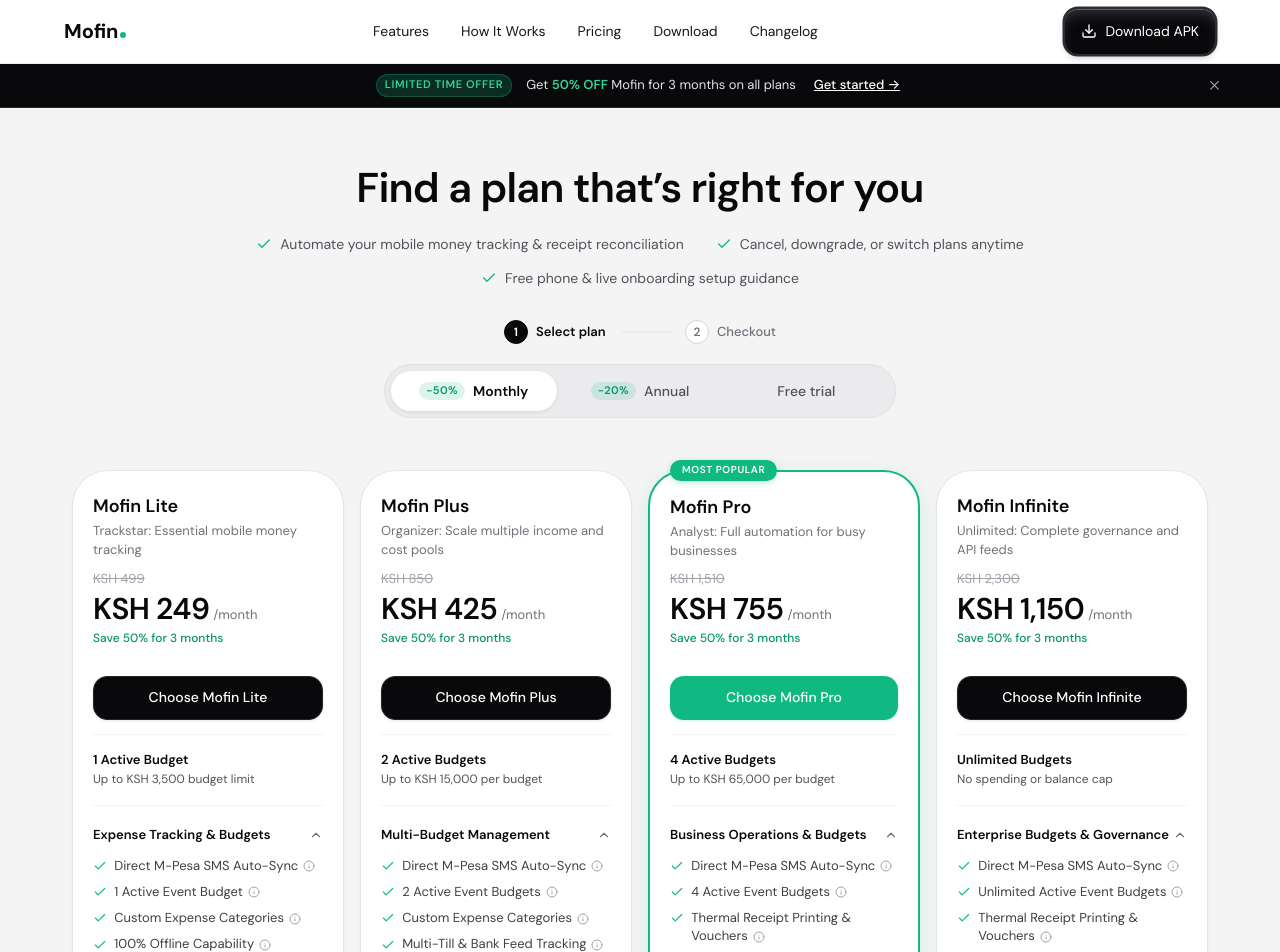
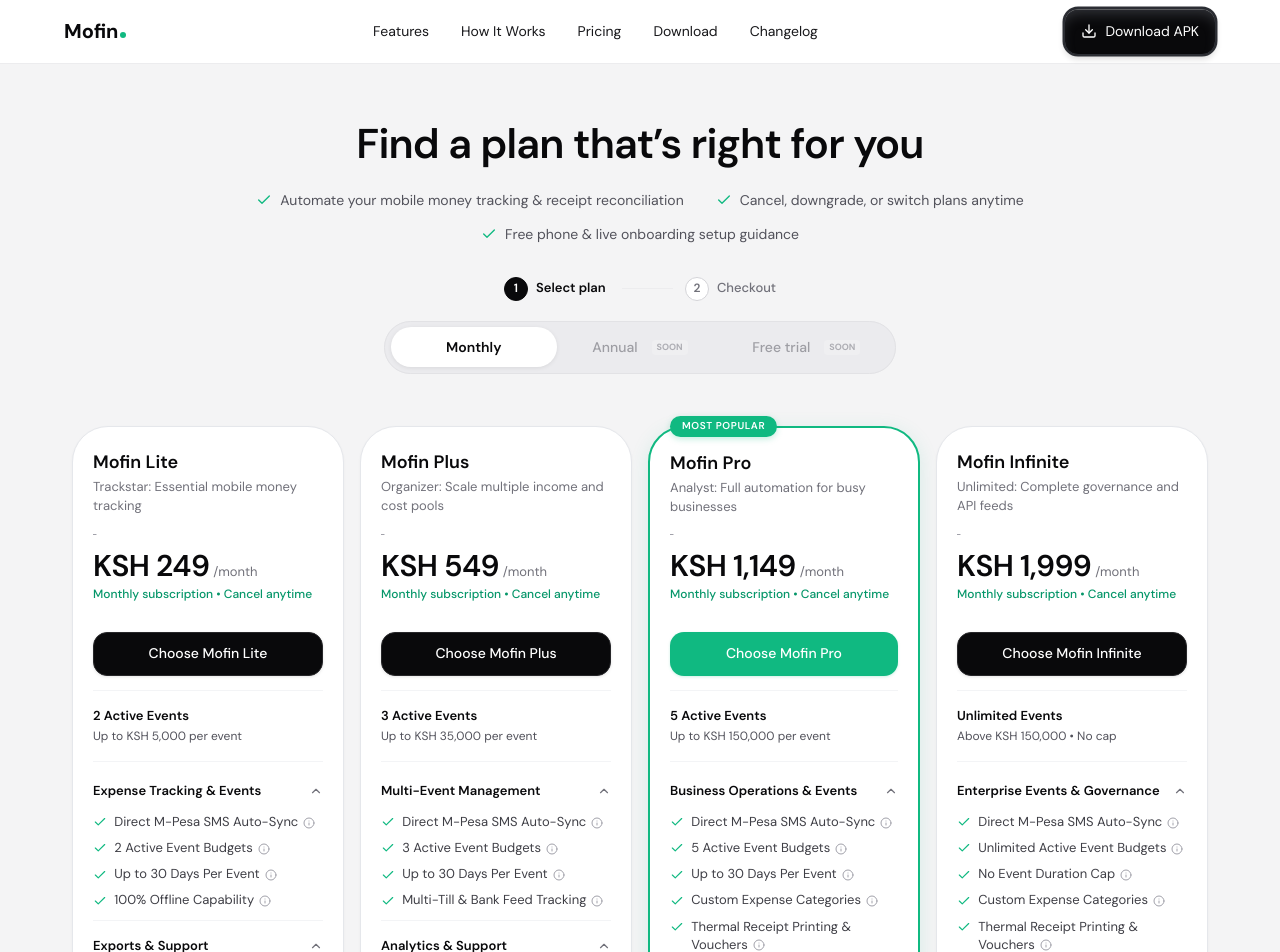
Before and after one commit to AlainKwishima/Mofin, a React (Vite) app: page /pricing in a window 1280 px wide. Shown: the top 952 px of the page. Built offline with nearby package versions, Linux system fonts and the light colour scheme; no server answers.

Commit message:
feat: align pricing page tiers and event features with v5 specification

```diff
--- a/src/pages/Pricing.tsx
+++ b/src/pages/Pricing.tsx
@@ -23,21 +23,18 @@ interface PricingTier {
   subtitle: string;
   featured?: boolean;
   featuredBadge?: string;
-  baseMonthlyPrice: number;
-  promoMonthlyPrice: number;
-  baseAnnualPrice: number;
-  promoAnnualPrice: number;
+  price: number;
   userCalloutLabel: string;
   userCalloutSub: string;
   featureGroups: FeatureGroup[];
 }
 
 // -------------------------------------------------------------
-// REFINED FEATURE DEFINITIONS (BUDGETS TERMINOLOGY, NO DEVICES, NO AI)
+// REFINED FEATURE DEFINITIONS (MATCHING MOFIN V5 SPECIFICATION)
 // -------------------------------------------------------------
 const LITE_GROUPS: FeatureGroup[] = [
   {
-    name: 'Expense Tracking & Budgets',
+    name: 'Expense Tracking & Events',
     features: [
       {
         id: 'sms-sync',
@@ -46,16 +43,16 @@ const LITE_GROUPS: FeatureGroup[] = [
         tooltipDesc: 'Mofin detects incoming mobile money payment alerts directly from SMS notifications with zero data usage.',
       },
       {
-        id: 'single-budget',
-        name: '1 Active Event Budget',
-        tooltipTitle: 'Budget Governance',
-        tooltipDesc: 'Manage 1 active event budget pool with strict capital limits (up to KSH 3,500 per budget).',
+        id: 'lite-events',
+        name: '2 Active Event Budgets',
+        tooltipTitle: 'Event Allocation',
+        tooltipDesc: 'Concurrently manage up to 2 active event budgets (up to KSH 5,000 per event, KSH 10,000/mo total).',
       },
       {
-        id: 'custom-cats',
-        name: 'Custom Expense Categories',
-        tooltipTitle: 'Personalized Tags',
-        tooltipDesc: 'Create unique categories, color labels, and icon tags tailored to your personal spending.',
+        id: 'event-duration',
+        name: 'Up to 30 Days Per Event',
+        tooltipTitle: 'Event Duration',
+        tooltipDesc: 'Every event budget can run up to 30 full days without daily penalty fees.',
       },
       {
         id: 'offline-mode',
@@ -69,10 +66,16 @@ const LITE_GROUPS: FeatureGroup[] = [
     name: 'Exports & Support',
     features: [
       {
+        id: 'receipt-history',
+        name: 'Download History with Receipts',
+        tooltipTitle: 'Receipt Export',
+        tooltipDesc: 'Personal and event transaction history can be downloaded with attached receipt files on all plans.',
+      },
+      {
         id: 'csv-export',
         name: 'Clean CSV / Excel Spreadsheet Export',
         tooltipTitle: 'Spreadsheet Export',
-        tooltipDesc: 'Download clean financial records and budget statements in standard CSV format.',
+        tooltipDesc: 'Download clean financial records and event statements in standard CSV format.',
       },
       {
         id: 'standard-support',
@@ -86,7 +89,7 @@ const LITE_GROUPS: FeatureGroup[] = [
 
 const PLUS_GROUPS: FeatureGroup[] = [
   {
-    name: 'Multi-Budget Management',
+    name: 'Multi-Event Management',
     features: [
       {
         id: 'sms-sync',
@@ -95,16 +98,16 @@ const PLUS_GROUPS: FeatureGroup[] = [
         tooltipDesc: 'Mofin detects incoming mobile money payment alerts directly from SMS notifications with zero data usage.',
       },
       {
-        id: 'multi-budget',
-        name: '2 Active Event Budgets',
-        tooltipTitle: 'Expanded Budgeting',
-        tooltipDesc: 'Concurrently manage up to 2 distinct project budgets (up to KSH 15,000 per budget limit).',
+        id: 'plus-events',
+        name: '3 Active Event Budgets',
+        tooltipTitle: 'Expanded Events',
+        tooltipDesc: 'Concurrently manage up to 3 distinct event budgets (up to KSH 35,000 per event, KSH 105,000/mo total).',
       },
       {
-        id: 'custom-cats',
-        name: 'Custom Expense Categories',
-        tooltipTitle: 'Personalized Tags',
-        tooltipDesc: 'Create unique categories, color labels, and icon tags tailored to your personal spending.',
+        id: 'event-duration',
+        name: 'Up to 30 Days Per Event',
+        tooltipTitle: 'Event Duration',
+        tooltipDesc: 'Every event budget can run up to 30 full days without daily penalty fees.',
       },
       {
         id: 'multi-account',
@@ -118,10 +121,16 @@ const PLUS_GROUPS: FeatureGroup[] = [
     name: 'Analytics & Support',
     features: [
       {
-        id: 'full-analytics',
-        name: 'Interactive Trend Analytics & Charts',
-        tooltipTitle: 'Visual Analytics',
-        tooltipDesc: 'Visual breakdown of burn rate, week-over-week variances, and category ratios.',
+        id: 'receipt-history',
+        name: 'Download History with Receipts',
+        tooltipTitle: 'Receipt Export',
+        tooltipDesc: 'Personal and event transaction history can be downloaded with attached receipt files on all plans.',
+      },
+      {
+        id: 'standard-analytics',
+        name: 'Personal & Event Analytics',
+        tooltipTitle: 'Standard Analytics',
+        tooltipDesc: 'Visual breakdown of burn rate, week-over-week variances, and category ratios starting at Plus.',
       },
       {
         id: 'pdf-reports',
@@ -141,7 +150,7 @@ const PLUS_GROUPS: FeatureGroup[] = [
 
 const PRO_GROUPS: FeatureGroup[] = [
   {
-    name: 'Business Operations & Budgets',
+    name: 'Business Operations & Events',
     features: [
       {
         id: 'sms-sync',
@@ -150,10 +159,22 @@ const PRO_GROUPS: FeatureGroup[] = [
         tooltipDesc: 'Mofin detects incoming mobile money payment alerts directly from SMS notifications with zero data usage.',
       },
       {
-        id: 'pro-budgets',
-        name: '4 Active Event Budgets',
-        tooltipTitle: 'Business Budgets',
-        tooltipDesc: 'Maintain 4 dedicated concurrent project budgets with high balance capacity (KSH 65,000 per budget).',
+        id: 'pro-events',
+        name: '5 Active Event Budgets',
+        tooltipTitle: 'Business Events',
+        tooltipDesc: 'Maintain 5 dedicated concurrent event budgets with high capacity (KSH 150,000 per event, KSH 750,000/mo total).',
+      },
+      {
+        id: 'event-duration',
+        name: 'Up to 30 Days Per Event',
+        tooltipTitle: 'Event Duration',
+        tooltipDesc: 'Every event budget can run up to 30 full days without daily penalty fees.',
+      },
+      {
+        id: 'custom-cats',
+        name: 'Custom Expense Categories',
+        tooltipTitle: 'Personalized Tags',
+        tooltipDesc: 'Create unique categories, color labels, and icon tags tailored to your events and spending.',
       },
       {
         id: 'receipt-print',
@@ -165,13 +186,19 @@ const PRO_GROUPS: FeatureGroup[] = [
         id: 'cloud-backup',
         name: 'Automatic Cloud Backup & Restore',
         tooltipTitle: 'Encrypted Cloud Backup',
-        tooltipDesc: 'Safely backup and restore your budgets, categories, and transactions whenever needed.',
+        tooltipDesc: 'Safely backup and restore your events, categories, and transactions whenever needed.',
       },
     ],
   },
   {
     name: 'Compliance & Analytics',
     features: [
+      {
+        id: 'receipt-history',
+        name: 'Download History with Receipts',
+        tooltipTitle: 'Receipt Export',
+        tooltipDesc: 'Personal and event transaction history can be downloaded with attached receipt files on all plans.',
+      },
       {
         id: 'tax-prep',
         name: 'KRA Tax Schedule & VAT Breakdown',
@@ -180,9 +207,9 @@ const PRO_GROUPS: FeatureGroup[] = [
       },
       {
         id: 'full-analytics',
-        name: 'Interactive Trend Analytics & Charts',
+        name: 'Full Personal & Event Trend Analytics',
         tooltipTitle: 'Visual Analytics',
-        tooltipDesc: 'Visual breakdown of burn rate, week-over-week variances, and category ratios.',
+        tooltipDesc: 'Deep visual breakdown of burn rate, week-over-week variances, and category ratios.',
       },
       {
         id: 'pdf-reports',
@@ -213,7 +240,7 @@ const PRO_GROUPS: FeatureGroup[] = [
 
 const INFINITE_GROUPS: FeatureGroup[] = [
   {
-    name: 'Enterprise Budgets & Governance',
+    name: 'Enterprise Events & Governance',
     features: [
       {
         id: 'sms-sync',
@@ -222,10 +249,22 @@ const INFINITE_GROUPS: FeatureGroup[] = [
         tooltipDesc: 'Mofin detects incoming mobile money payment alerts directly from SMS notifications with zero data usage.',
       },
       {
-        id: 'infinite-budgets',
+        id: 'infinite-events',
         name: 'Unlimited Active Event Budgets',
         tooltipTitle: 'Limitless Scope',
-        tooltipDesc: 'Deploy limitless concurrent budget pools with uncapped transactional limits.',
+        tooltipDesc: 'Deploy limitless concurrent event budget pools with uncapped transactional limits (Above KSh 150,000).',
+      },
+      {
+        id: 'no-duration-cap',
+        name: 'No Event Duration Cap',
+        tooltipTitle: 'Unlimited Length',
+        tooltipDesc: 'Events can run indefinitely without 30-day cutoffs or renewal limits.',
+      },
+      {
+        id: 'custom-cats',
+        name: 'Custom Expense Categories',
+        tooltipTitle: 'Personalized Tags',
+        tooltipDesc: 'Create unique categories, color labels, and icon tags tailored to your enterprise needs.',
       },
       {
         id: 'receipt-print',
@@ -250,6 +289,12 @@ const INFINITE_GROUPS: FeatureGroup[] = [
   {
     name: 'Integrations & Compliance',
     features: [
+      {
+        id: 'receipt-history',
+        name: 'Download History with Receipts',
+        tooltipTitle: 'Receipt Export',
+        tooltipDesc: 'Personal and event transaction history can be downloaded with attached receipt files on all plans.',
+      },
       {
         id: 'custom-api',
         name: 'Direct Webhook & ERP Export',
@@ -294,24 +339,18 @@ const PRICING_TIERS: PricingTier[] = [
     id: 'lite',
     name: 'Mofin Lite',
     subtitle: 'Trackstar: Essential mobile money tracking',
-    baseMonthlyPrice: 499,
-    promoMonthlyPrice: 249,
-    baseAnnualPrice: 399,
-    promoAnnualPrice: 199,
-    userCalloutLabel: '1 Active Budget',
-    userCalloutSub: 'Up to KSH 3,500 budget limit',
+    price: 249,
+    userCalloutLabel: '2 Active Events',
+    userCalloutSub: 'Up to KSH 5,000 per event',
     featureGroups: LITE_GROUPS,
   },
   {
     id: 'plus',
     name: 'Mofin Plus',
     subtitle: 'Organizer: Scale multiple income and cost pools',
-    baseMonthlyPrice: 850,
-    promoMonthlyPrice: 425,
-    baseAnnualPrice: 680,
-    promoAnnualPrice: 340,
-    userCalloutLabel: '2 Active Budgets',
-    userCalloutSub: 'Up to KSH 15,000 per budget',
+    price: 549,
+    userCalloutLabel: '3 Active Events',
+    userCalloutSub: 'Up to KSH 35,000 per event',
     featureGroups: PLUS_GROUPS,
   },
   {
@@ -320,24 +359,18 @@ const PRICING_TIERS: PricingTier[] = [
     subtitle: 'Analyst: Full automation for busy businesses',
     featured: true,
     featuredBadge: 'Most Popular',
-    baseMonthlyPrice: 1510,
-    promoMonthlyPrice: 755,
-    baseAnnualPrice: 1200,
-    promoAnnualPrice: 600,
-    userCalloutLabel: '4 Active Budgets',
-    userCalloutSub: 'Up to KSH 65,000 per budget',
+    price: 1149,
+    userCalloutLabel: '5 Active Events',
+    userCalloutSub: 'Up to KSH 150,000 per event',
     featureGroups: PRO_GROUPS,
   },
   {
     id: 'infinite',
     name: 'Mofin Infinite',
     subtitle: 'Unlimited: Complete governance and API feeds',
-    baseMonthlyPrice: 2300,
-    promoMonthlyPrice: 1150,
-    baseAnnualPrice: 1840,
-    promoAnnualPrice: 920,
-    userCalloutLabel: 'Unlimited Budgets',
-    userCalloutSub: 'No spending or balance cap',
+    price: 1999,
+    userCalloutLabel: 'Unlimited Events',
+    userCalloutSub: 'Above KSH 150,000 • No cap',
     featureGroups: INFINITE_GROUPS,
   },
 ];
@@ -357,7 +390,7 @@ const FAQS = [
   },
   {
     q: 'Is phone and WhatsApp support included?',
-    a: 'Yes! Phone and direct WhatsApp onboarding support is 100% free with all paid plans and during the 30-day trial period. Our East African operations team is available from 08:00 to 20:00 EAT.',
+    a: 'Yes! Phone and direct WhatsApp onboarding support is 100% free with all paid plans. Our East African operations team is available from 08:00 to 20:00 EAT.',
   },
   {
     q: 'What is included in the free onboarding call?',
@@ -373,7 +406,6 @@ export const Pricing: React.FC = () => {
   const [cadence, setCadence] = useState<Cadence>('MONTHLY');
   const [currentStep, setCurrentStep] = useState<'plan' | 'checkout'>('plan');
   const [selectedPlanId, setSelectedPlanId] = useState<string>('pro');
-  const [promoBannerVisible, setPromoBannerVisible] = useState(true);
   const [exitModalOpen, setExitModalOpen] = useState(false);
   const [disclaimerModalOpen, setDisclaimerModalOpen] = useState(false);
   const [activeTooltip, setActiveTooltip] = useState<string | null>(null);
@@ -448,33 +480,13 @@ export const Pricing: React.FC = () => {
   const selectedPlan = PRICING_TIERS.find((p) => p.id === selectedPlanId) || PRICING_TIERS[2];
 
   const getPriceData = (plan: PricingTier) => {
-    if (cadence === 'TRIAL') {
-      return {
-        struckPrice: null,
-        headlineMajor: 'KSH 0',
-        headlineCents: '',
-        suffix: 'for 30 days',
-        offerNote: 'Free trial • No card required',
-        basketTotal: 'KSH 0.00',
-      };
-    }
-    if (cadence === 'ANNUAL') {
-      return {
-        struckPrice: `KSH ${plan.baseAnnualPrice.toLocaleString()}`,
-        headlineMajor: `KSH ${plan.promoAnnualPrice.toLocaleString()}`,
-        headlineCents: '',
-        suffix: '/mo (billed annually)',
-        offerNote: 'Save 50% for 3 months',
-        basketTotal: `KSH ${(plan.promoAnnualPrice * 12).toLocaleString()}.00`,
-      };
-    }
     return {
-      struckPrice: `KSH ${plan.baseMonthlyPrice.toLocaleString()}`,
-      headlineMajor: `KSH ${plan.promoMonthlyPrice.toLocaleString()}`,
+      struckPrice: null,
+      headlineMajor: `KSH ${plan.price.toLocaleString()}`,
       headlineCents: '',
       suffix: '/month',
-      offerNote: 'Save 50% for 3 months',
-      basketTotal: `KSH ${plan.promoMonthlyPrice.toLocaleString()}.00`,
+      offerNote: 'Monthly subscription • Cancel anytime',
+      basketTotal: `KSH ${plan.price.toLocaleString()}.00`,
     };
   };
 
@@ -496,40 +508,7 @@ export const Pricing: React.FC = () => {
   return (
     <div className="qb-root flex flex-col">
       {/* -------------------------------------------------------------
-          1. TOP PROMOTIONAL BANNER (CLEARS FIXED NAVBAR)
-          ------------------------------------------------------------- */}
-      {promoBannerVisible && (
-        <aside className="promo-banner">
-          <div className="qb-container promo-banner-inner">
-            <span className="promo-banner-badge">Limited time offer</span>
-            <span className="promo-banner-offer">
-              Get <span className="promo-banner-discount">50% OFF</span> Mofin for 3 months on all plans
-            </span>
-            <button
-              type="button"
-              onClick={() => {
-                setCadence('MONTHLY');
-                const planSection = document.getElementById('pricing-plan-selection');
-                if (planSection) planSection.scrollIntoView({ behavior: 'smooth' });
-              }}
-              className="promo-banner-cta bg-transparent border-0 underline"
-            >
-              Get started &rarr;
-            </button>
-            <button
-              type="button"
-              onClick={() => setPromoBannerVisible(false)}
-              className="promo-banner-close"
-              aria-label="Close promo banner"
-            >
-              <X size={15} />
-            </button>
-          </div>
-        </aside>
-      )}
-
-      {/* -------------------------------------------------------------
-          2. EXIT INTENT PROMO MODAL
+          EXIT INTENT MODAL
           ------------------------------------------------------------- */}
       {exitModalOpen && (
         <div className="qb-modal-backdrop" onClick={() => setExitModalOpen(false)}>
@@ -543,12 +522,12 @@ export const Pricing: React.FC = () => {
               <X size={18} />
             </button>
             <div className="qb-stack qb-stack--center">
-              <span className="promo-exit-modal-badge">Special Welcome Offer</span>
+              <span className="promo-exit-modal-badge">Most Popular</span>
               <h2 className="qb-h3" style={{ marginBottom: '0.35rem' }}>
-                Get <span className="promo-exit-modal-discount">50% OFF</span> Mofin Pro for 3 months
+                Automate with Mofin Pro
               </h2>
               <p className="qb-body" style={{ color: 'var(--color-steel)', marginBottom: '1.25rem' }}>
-                Automate your Daraja M-Pesa expense tracking, event budgets, and cash flow governance effortlessly.
+                Automate your Daraja M-Pesa expense tracking, 5 dedicated event budgets up to KSH 150,000, and cash flow governance effortlessly.
               </p>
               <button
                 type="button"
@@ -559,7 +538,7 @@ export const Pricing: React.FC = () => {
                 className="qb-button qb-button--green qb-button--medium"
                 style={{ width: '100%', maxWidth: '16rem' }}
               >
-                Claim 50% discount now
+                Choose Mofin Pro
               </button>
             </div>
           </div>
@@ -567,7 +546,7 @@ export const Pricing: React.FC = () => {
       )}
 
       {/* -------------------------------------------------------------
-          3. MAIN PRICING FLOW
+          MAIN PRICING FLOW
           ------------------------------------------------------------- */}
       <main className="qb-pricing-flow qb-section">
         <div className="qb-container qb-pricing-flow-inner">
@@ -627,23 +606,31 @@ export const Pricing: React.FC = () => {
                     className={cadence === 'MONTHLY' ? 'active' : ''}
                     onClick={() => setCadence('MONTHLY')}
                   >
-                    <span className="qb-pricing-flow-offer-badge">-50%</span>
                     <span>Monthly</span>
                   </label>
                   <label
                     ref={annualRef}
-                    className={cadence === 'ANNUAL' ? 'active' : ''}
-                    onClick={() => setCadence('ANNUAL')}
+                    className="opacity-50 select-none"
+                    style={{ opacity: 0.5, cursor: 'not-allowed' }}
+                    onClick={(e) => {
+                      e.preventDefault();
+                    }}
+                    title="Annual billing coming soon"
                   >
-                    <span className="qb-pricing-flow-offer-badge">-20%</span>
                     <span>Annual</span>
+                    <span style={{ fontSize: '9px', fontWeight: 700, padding: '1px 5px', borderRadius: '4px', backgroundColor: '#f4f4f5', color: '#71717a', marginLeft: '6px' }}>SOON</span>
                   </label>
                   <label
                     ref={trialRef}
-                    className={cadence === 'TRIAL' ? 'active' : ''}
-                    onClick={() => setCadence('TRIAL')}
+                    className="opacity-50 select-none"
+                    style={{ opacity: 0.5, cursor: 'not-allowed' }}
+                    onClick={(e) => {
+                      e.preventDefault();
+                    }}
+                    title="Free trial coming soon"
                   >
                     <span>Free trial</span>
+                    <span style={{ fontSize: '9px', fontWeight: 700, padding: '1px 5px', borderRadius: '4px', backgroundColor: '#f4f4f5', color: '#71717a', marginLeft: '6px' }}>SOON</span>
                   </label>
                 </fieldset>
               </div>
@@ -894,8 +881,6 @@ export const Pricing: React.FC = () => {
                       >
                         {isSubmitting
                           ? 'Initiating STK Push…'
-                          : cadence === 'TRIAL'
-                          ? 'Start 30-Day Free Trial'
                           : `Pay ${getPriceData(selectedPlan).basketTotal} via M-Pesa`}
                       </button>
 
```
